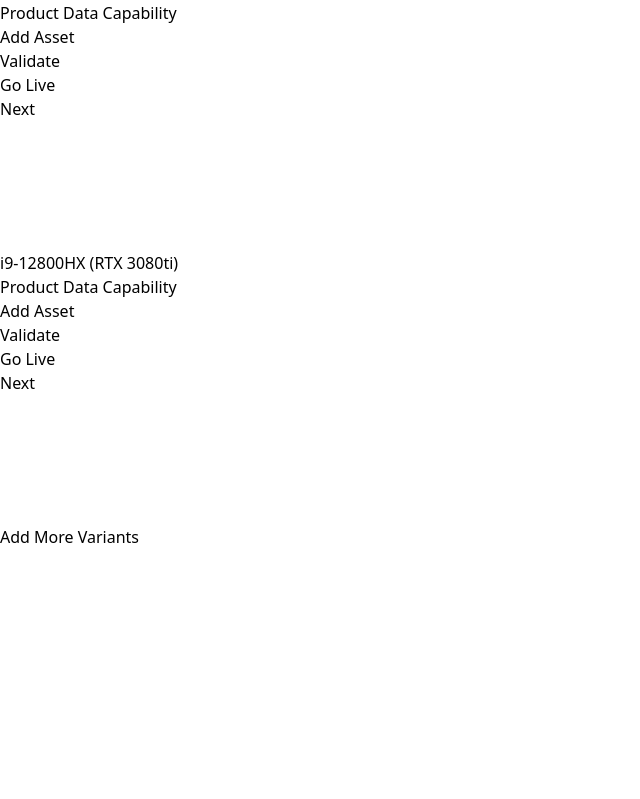
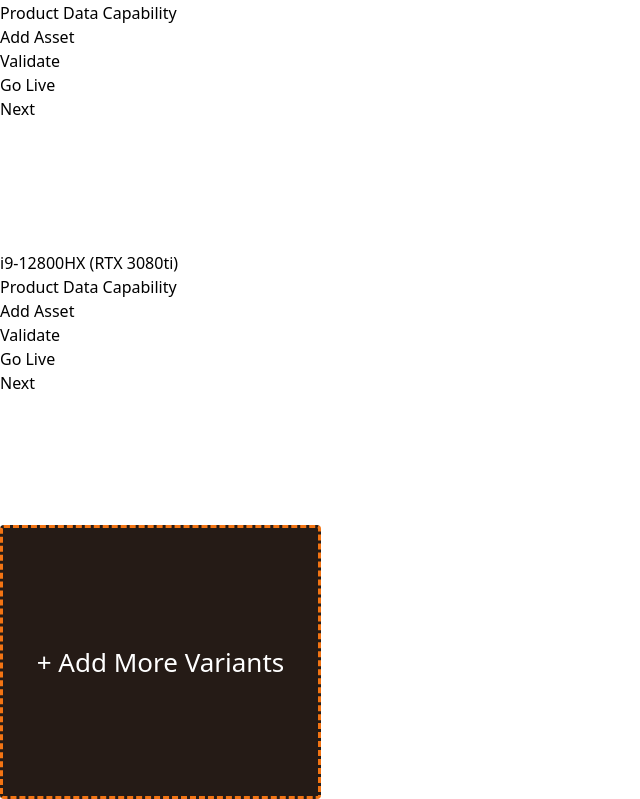
Before and after one commit to chgoutham199/webapp, a React (Vite) app: page /search/product-variants in a window 1280 px wide. Shown: the part 2127-2926 px from the top of the page, without its empty margins (0-640 px from the left). Before the commit the page ends 2676 px from the top, so only its background shows below. Built offline with nearby package versions, Linux system fonts and the light colour scheme.

Commit message:
Update ProductVariants.jsx
"+Add more Variants" and inline css  implementation in the button has been added

```diff
--- a/src/pages/ProductVariants.jsx
+++ b/src/pages/ProductVariants.jsx
@@ -1,3 +1,4 @@
+import { Bold } from 'lucide-react';
 import React, { useState } from 'react';
 const initialVariants = [
   { id: 1, description: 'i3-12700HX (RTX 3050)', capabilities: 'Product Data Capability: Add Asset, Validate, Go Live', next: true },
@@ -52,8 +53,8 @@
         </div>
       </div>
         </aside>
-        <main className="flex-2 p-4">
-          <div className="grid grid-cols-3 gap-2">
+        <main className="flex-1 p-4">
+        <div className="grid grid-cols-3 gap-4">
           {variants.map(variant => (
             <div key={variant.id} className="bg-gray-900 p-4 rounded space-y-2" style={{ width: '321px', height: '274px' }}>
               <div className="bg-gray-800 p-2 rounded">
@@ -63,7 +64,7 @@
               <div className="flex justify-between items-center mt-5">
                 {['Add Asset', 'Validate', 'Go Live'].map((action, index) => (
                   <div key={index} className="text-center space-y-1 mt-2">
-                      <button className="bg-gray-700 text-orange-500 px-4 py-2 rounded text-xs font-medium ">{action}</button>
+                    <button className="bg-gray-700 text-orange-500 px-4 py-2 rounded text-xs font-medium">{action}</button>
                     <div className="w-full h-0.5 bg-orange-500 rounded mt-5"></div>
                   </div>
                 ))}
@@ -71,8 +72,22 @@
               <button className="w-full bg-orange-500 text-white py-2 rounded text-sm mt-100">Next</button>
             </div>
           ))}
+          <button onClick={addVariant} style={{
+              width: '321px',
+              height: '274px',
+              backgroundColor: '#251B16',
+              color: 'white',
+              borderRadius: '4px',
+              border: '3.5px dashed #F37413',
+              cursor: 'pointer',
+              fontSize: '26px',
+              fontStyle:'Bold',
+            }}
+            className="flex justify-center items-center"
+          >
+            + Add More Variants
+          </button>
         </div>
-          <button onClick={addVariant} className="mt-4 w-full bg-orange-500 text-white py-2 rounded text-sm">Add More Variants</button>
       </main>
     </div>
     </div>
```
Lines whose indentation alone changed are shown as unchanged.
